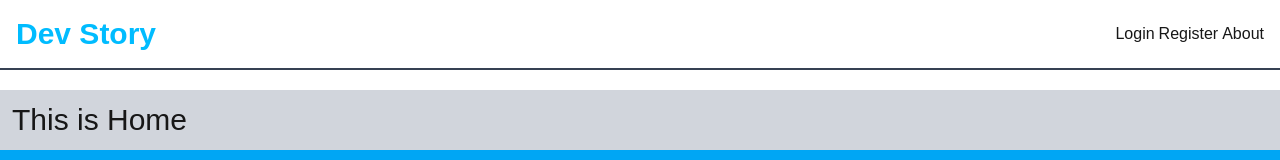
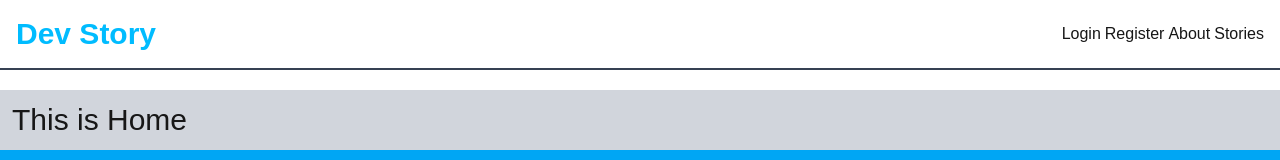
Before and after one commit to ArifulIslam016/Next-js-Exploration, a Next.js app: page / in a window 1280 px wide. Shown: the top 160 px of the page. Built offline with nearby package versions, Linux system fonts and the light colour scheme.

Commit message:
new rotue created

```diff
--- a/src/Components/header/Header.jsx
+++ b/src/Components/header/Header.jsx
@@ -12,6 +12,7 @@
         <Link href={"/login"}>Login</Link>
         <Link href={"/register"}>Register</Link>
         <Link href={"/about"}>About</Link>
+        <Link href={"/stories"}>Stories</Link>
       </nav>
     </header>
   );
```
